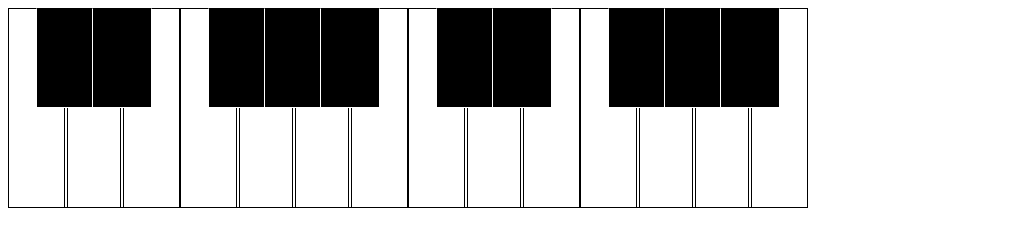
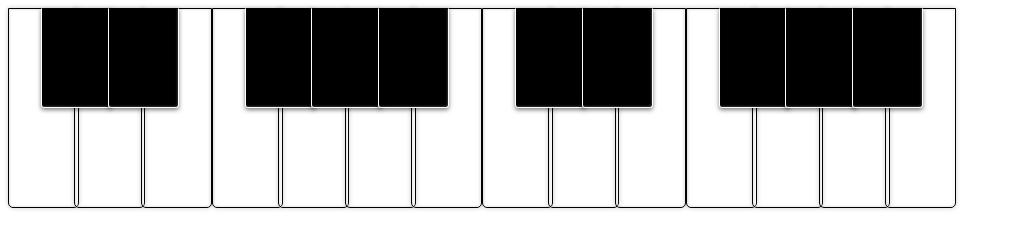
Before and after one commit to mi-ruan/MelodicPiano, a website built with webpack: page dist/index.html in a window 1280 px wide. Shown: the whole page, without its empty margins (0-1015 px from the left). Built offline with nearby package versions, Linux system fonts and the light colour scheme.

Commit message:
add some minor css

```diff
--- a/css/piano.css
+++ b/css/piano.css
@@ -1,5 +1,5 @@
 .keyboard-section {
-  width: 800px;
+  width: 75%;
   height: 200px;
   display: flex;
 }
@@ -25,11 +25,18 @@
   width: 100%;
   border: 1px solid black;
   box-sizing: border-box;
+  box-shadow:0 0 50px rgba(0,0,0,0.5) inset, 0 1px rgba(212,152,125,0.2) inset,0 5px 15px rgba(0,0,0,0.5);
 }
 
 .key:active {
   box-sizing: border-box;
   background-color: orange;
+  box-shadow: inset 0 1px 0px orange;
+}
+
+ .keys > .white{
+  border-radius:0 0 5px 5px;
+  box-shadow: -1px 0 0 rgba(255,255,255,0.8) inset, 0 0 3px #ccc inset, 0 0 5px rgba(0,0,0,0.2);
 }
 
 .black {
@@ -43,4 +50,6 @@
   color: white;
   width: 8%;
   margin: 0 -4%;
+  border-radius:0 0 3px 3px;
+	box-shadow:-1px -1px 2px rgba(255,255,255,0.2) inset, 0 -5px 2px 3px rgba(0,0,0,0.6) inset, 0 2px 4px rgba(0,0,0,0.5);
 }
```
